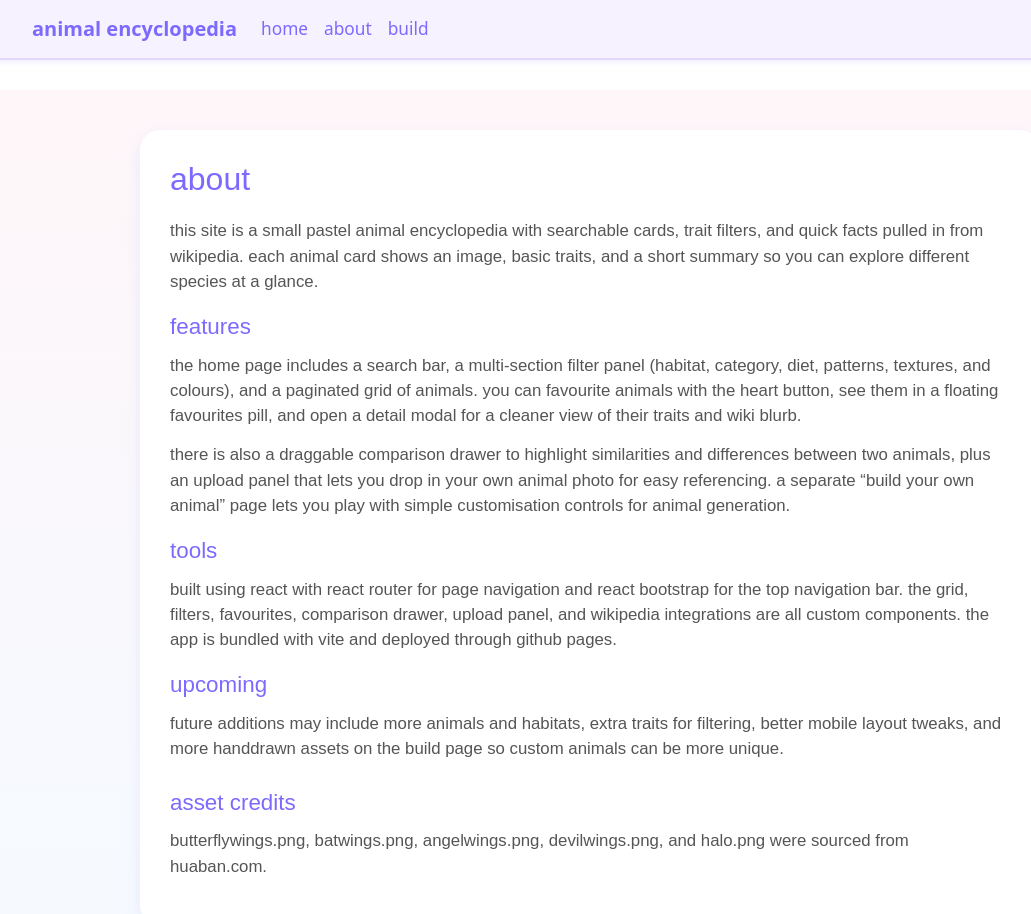
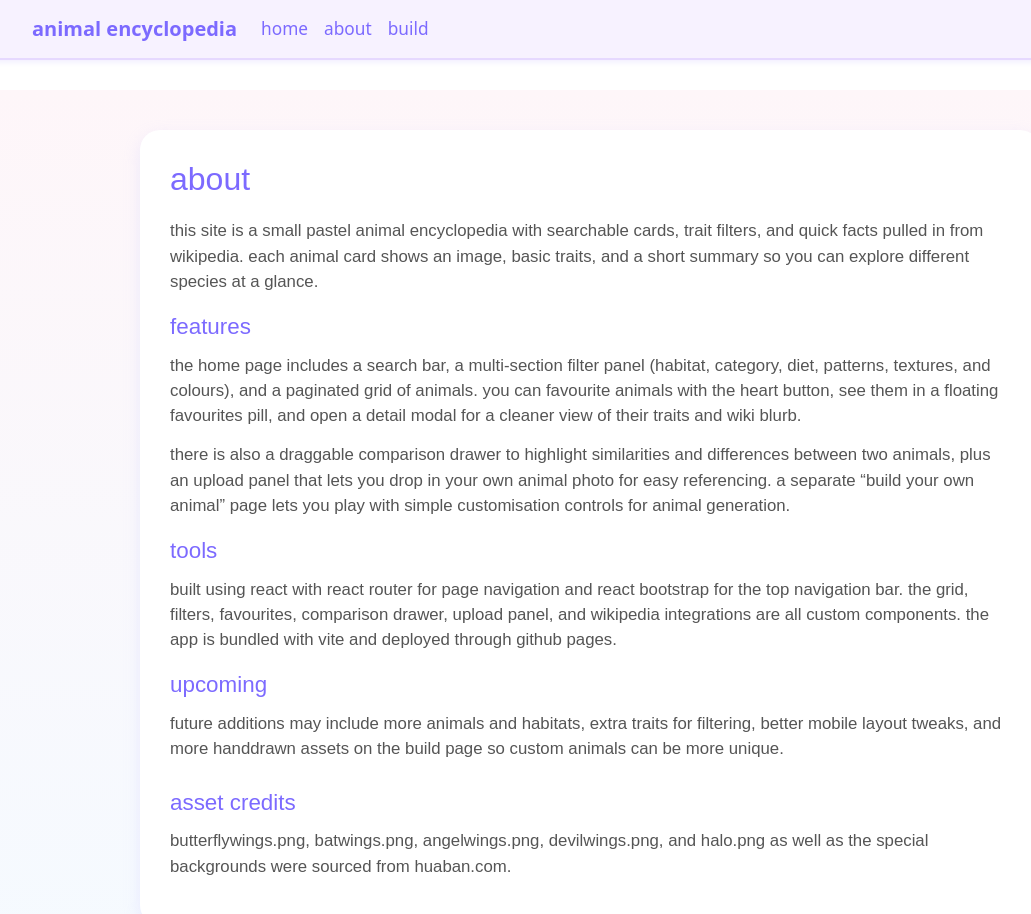
Before and after one commit to CS571-F25/p138, a React (Vite) app: page /p138/about in a window 1280 px wide. Shown: the top 914 px of the page, without its empty margins (50-1081 px from the left). Built offline with nearby package versions, Linux system fonts and the light colour scheme.

Commit message:
fixed attribution

```diff
--- a/src/pages/About.jsx
+++ b/src/pages/About.jsx
@@ -121,7 +121,7 @@ export default function About() {
         </h2>
 
         <p style={{ fontSize: "1.05rem" }}>
-          butterflywings.png, batwings.png, angelwings.png, devilwings.png, and halo.png were sourced from huaban.com.
+          butterflywings.png, batwings.png, angelwings.png, devilwings.png, and halo.png as well as the special backgrounds were sourced from huaban.com.
         </p>
       </div>
     </div>
--- a/src/pages/Build.jsx
+++ b/src/pages/Build.jsx
@@ -616,8 +616,8 @@ export default function Build() {
                 textAlign: "right"
               }}
             >
-              backgrounds, ears, tails and extras pngs from huaban.com;
-              eye and mouth stickers are my own drawings.
+              backgrounds, ears, and extras pngs from huaban.com;
+              eye, tails, and mouth stickers are my own drawings.
             </p>
           </div>
         </div>
```
